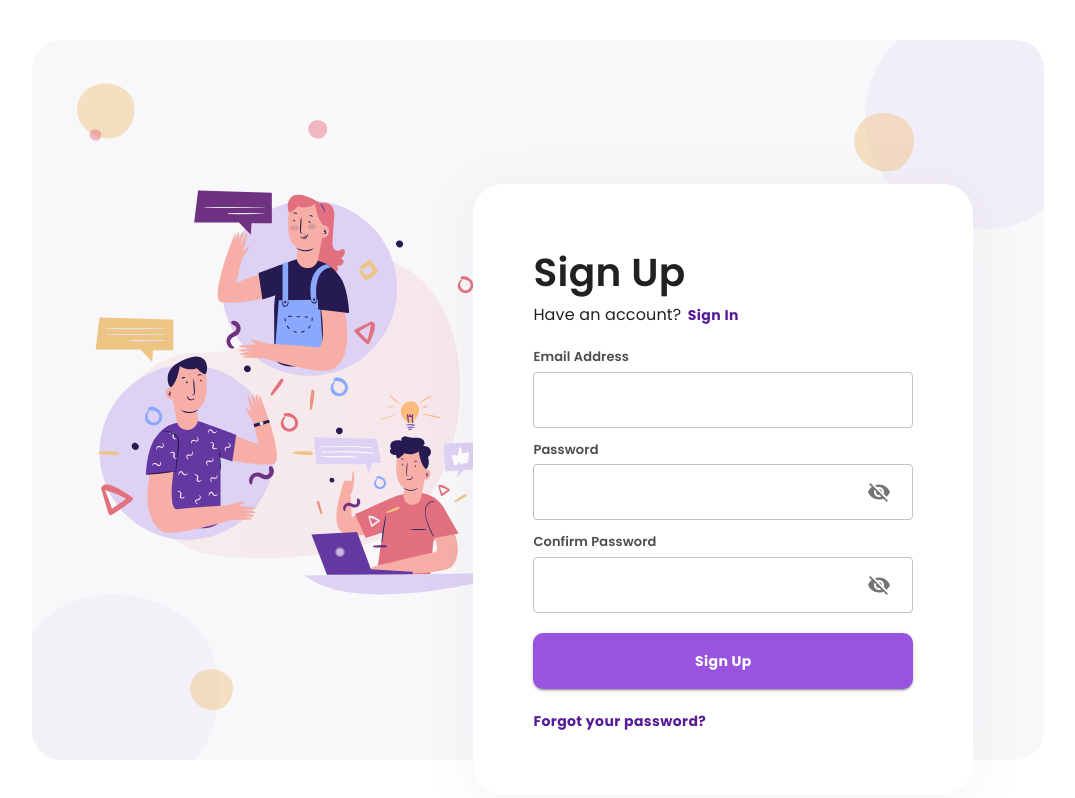
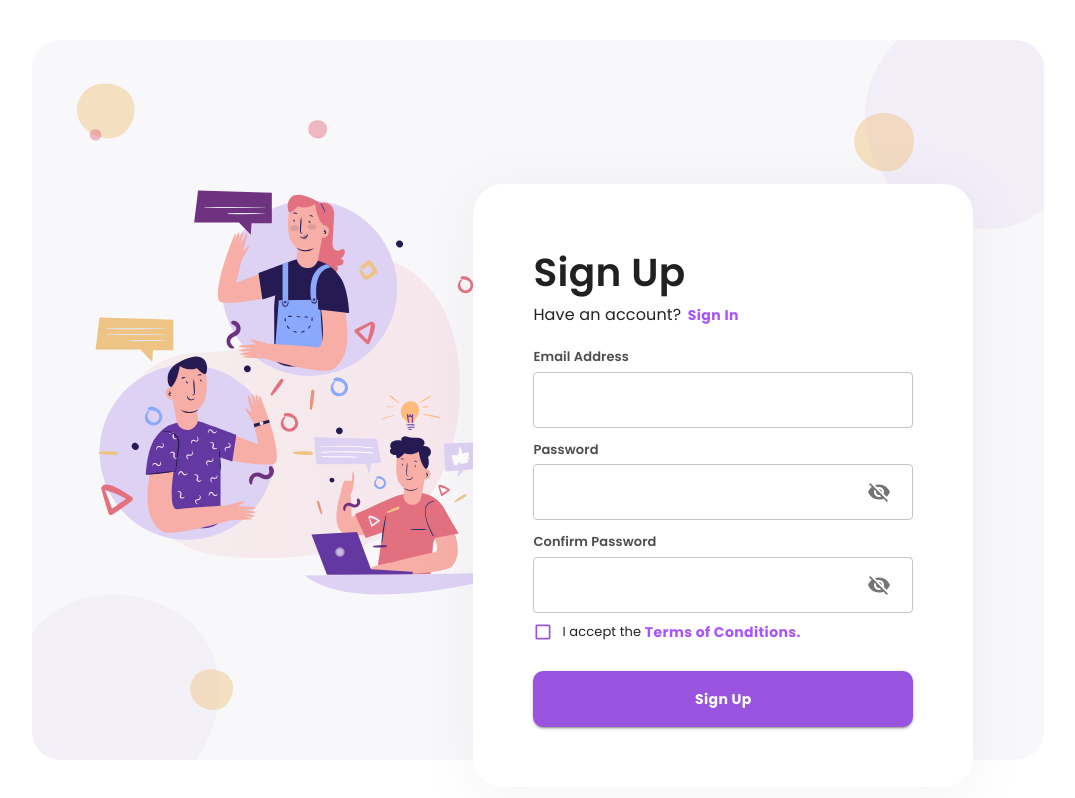
Before and after one commit to Sotatek-TanNguyen2/sotatek-fresher-k3, a React (Create React App) app in the folder react-social-fe/: page /login in a window 1280 px wide. Both pictures are taken after a click on the button "Sign Up". Shown: the whole page, without its empty margins (102-1177 px from the left). Built offline with nearby package versions, Linux system fonts and the light colour scheme.

Commit message:
login signup UI

```diff
--- a/react-social-fe/src/pages/Auth/Login.tsx
+++ b/react-social-fe/src/pages/Auth/Login.tsx
@@ -1,12 +1,20 @@
 import React, { useState } from 'react';
 import { Visibility, VisibilityOff } from '@mui/icons-material';
-import { Box, IconButton, InputAdornment, Typography } from '@mui/material';
+import {
+  Box,
+  Checkbox,
+  IconButton,
+  InputAdornment,
+  Stack,
+  Typography,
+} from '@mui/material';
 import { CustomButton, Input, Label, SubmitBtn } from './styled';
 import bgLogin from '../../assets/imgs/bg_login.svg';
 
 const Login: React.FC = () => {
   const [isSignUp, setIsSignUp] = useState<boolean>(false);
   const [showPassword, setShowPassword] = useState<boolean>(false);
+  const [loading, setLoading] = useState<boolean>(false);
 
   const handleClickShowPassword = () => setShowPassword((show) => !show);
 
@@ -90,9 +98,35 @@
                 />
               </>
             )}
-            <SubmitBtn variant="contained">
+            {isSignUp && (
+              <Stack ml="-9px" direction="row" alignItems="center">
+                <Checkbox
+                  size="small"
+                  sx={{
+                    color: '#9854df',
+                    '&.Mui-checked': {
+                      color: '#b772ff',
+                    },
+                  }}
+                />
+                <Typography sx={{ display: 'inline-block', fontSize: '13px' }}>
+                  I accept the{' '}
+                  <CustomButton href="#" sx={{ display: 'inline-block' }}>
+                    Terms of Conditions.
+                  </CustomButton>
+                </Typography>
+              </Stack>
+            )}
+
+            <SubmitBtn
+              loading={loading}
+              loadingIndicator="Loading..."
+              type="submit"
+              variant="contained"
+            >
               {isSignUp ? 'Sign Up' : 'Sign In'}
             </SubmitBtn>
+            {!isSignUp && (
               <CustomButton
                 href="#"
                 sx={{
@@ -101,6 +135,7 @@
               >
                 Forgot your password?
               </CustomButton>
+            )}
           </form>
         </Box>
       </Box>
--- a/react-social-fe/src/pages/Auth/styled.tsx
+++ b/react-social-fe/src/pages/Auth/styled.tsx
@@ -19,7 +19,7 @@
 export const CustomButton = styled(Button)({
   textTransform: 'none',
   padding: '0',
-  color: '#571c95',
+  color: '#a753ff',
   fontWeight: 700,
   '&:hover': { backgroundColor: 'transparent' },
 });
```
Lines whose indentation alone changed are shown as unchanged.
